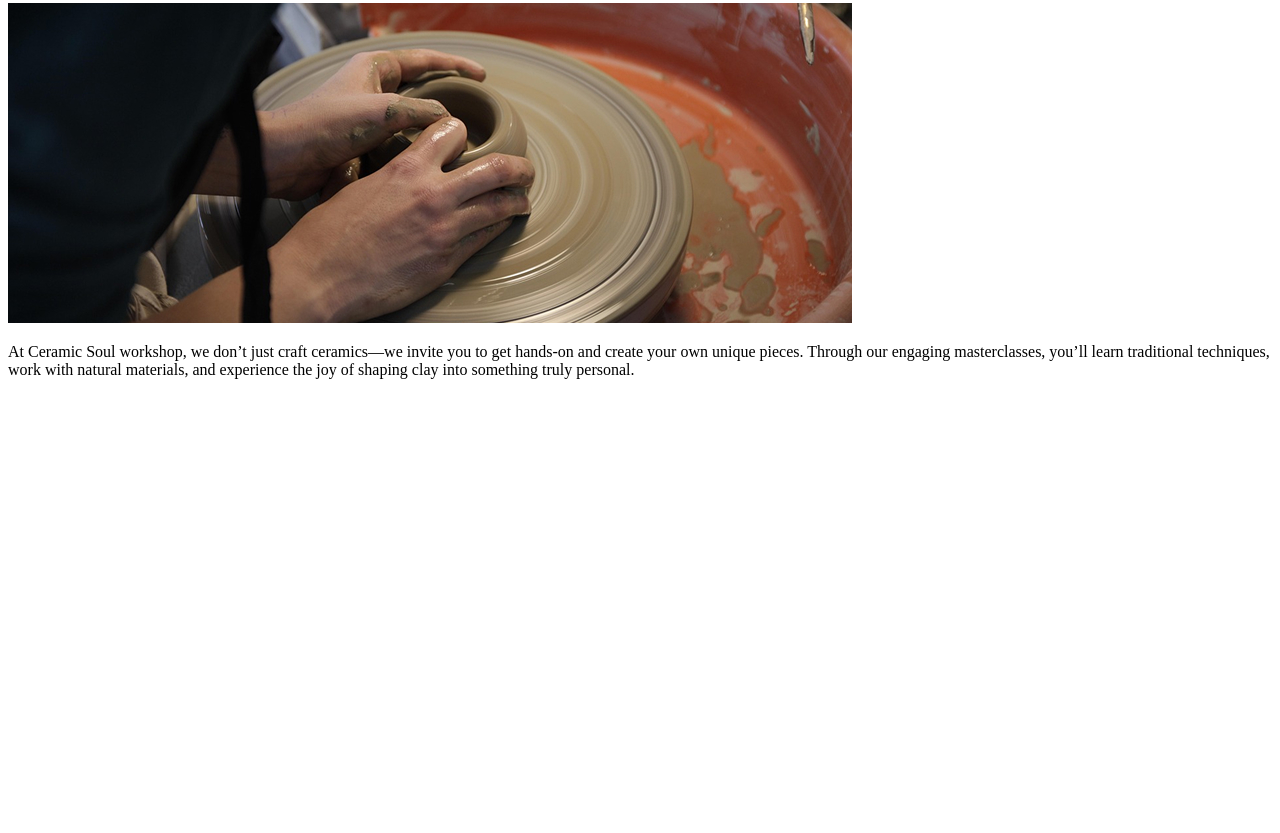
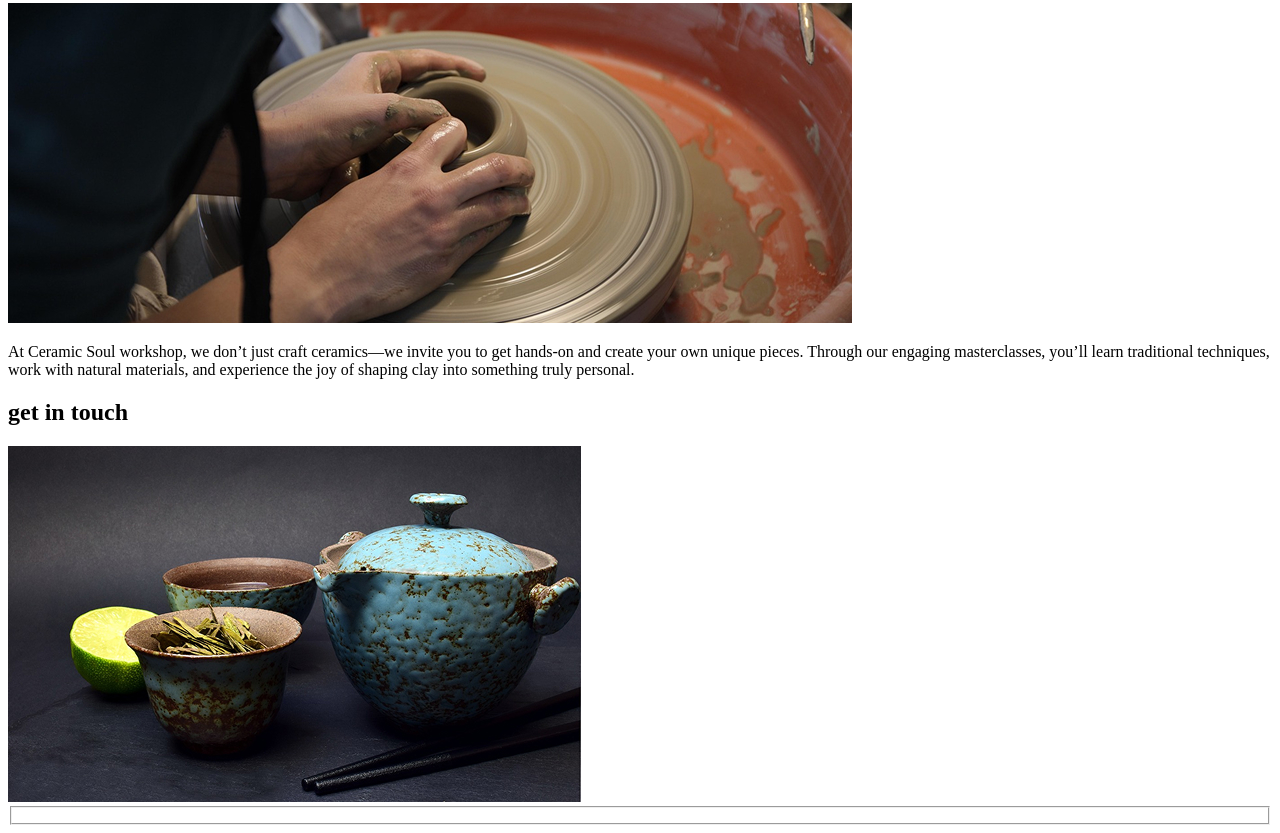
Before and after one commit to Alissias/Ceramic_soul, a plain HTML site: page index.html in a window 1280 px wide. Shown: the part 2237-3070 px from the top of the page. Before the commit the page ends 2632 px from the top, so only its background shows below. Drawn offline with Linux system fonts and the light colour scheme.

Commit message:
section touch without form

```diff
--- a/index.html
+++ b/index.html
@@ -60,6 +60,23 @@
 				</div>
 			</div>
 		</section>
+		<section class="touch">
+			<div class="container">
+				<h2 class="title-h2">get in touch</h2>
+				<div class="puge-g touch__wrapper">
+					<div class="pure-u-1 pure-u-xl-1-2 pure-u-xxl-2-5">
+						<img src="/src/img/form/tea.jpg" alt="tea" class="touch__img">
+					</div>
+					<div class="pure-u-1 pure-u-xl-1-2 pure-u-xxl-3-5">
+						<form action="#">
+							<fieldset>
+
+							</fieldset>
+						</form>
+					</div>
+				</div>
+			</div>
+		</section>
 		<script type="module" src="/src/js/script.js"></script>
 	</body>
 </html>
--- a/src/sass/blocks/activities.scss
+++ b/src/sass/blocks/activities.scss
@@ -30,7 +30,7 @@
             margin-top: 40px;
         }
         &__text {
-            margin-top: 25px;
+            margin-block-start: 25px;
             font-size: 20px;
         }
     }
@@ -58,7 +58,7 @@
         }
         &__text {
             &_fixed {
-                width: 556px;
+                inline-size: 556px;
             }
         }
     }
--- /dev/null
+++ b/src/sass/blocks/touch.scss
@@ -0,0 +1,32 @@
+@use "/src/sass/base/variables.scss" as *;
+
+.touch {
+	padding-top: 60px;
+	&__wrapper {
+		margin-top: 60px;
+	}
+	&__img {
+		display: none;
+	}
+}
+
+@media screen and (min-width: 1200px) {
+	.touch {
+		&__img {
+			display: block;
+			width: 550px;
+			height: 342px;
+			object-fit: cover;
+			box-shadow: 5px 5px 10px 0px rgba(0, 0, 0, 0.25);
+		}
+	}
+}
+
+@media screen and (min-width: 1920px) {
+	.touch {
+		&__img {
+			width: 100%;
+			height: 356px;
+		}
+	}
+}
--- a/src/sass/style.scss
+++ b/src/sass/style.scss
@@ -9,3 +9,4 @@
 
 @use "/src/sass/blocks/promo.scss";
 @use "/src/sass/blocks/activities.scss";
+@use "/src/sass/blocks/touch.scss";
```
